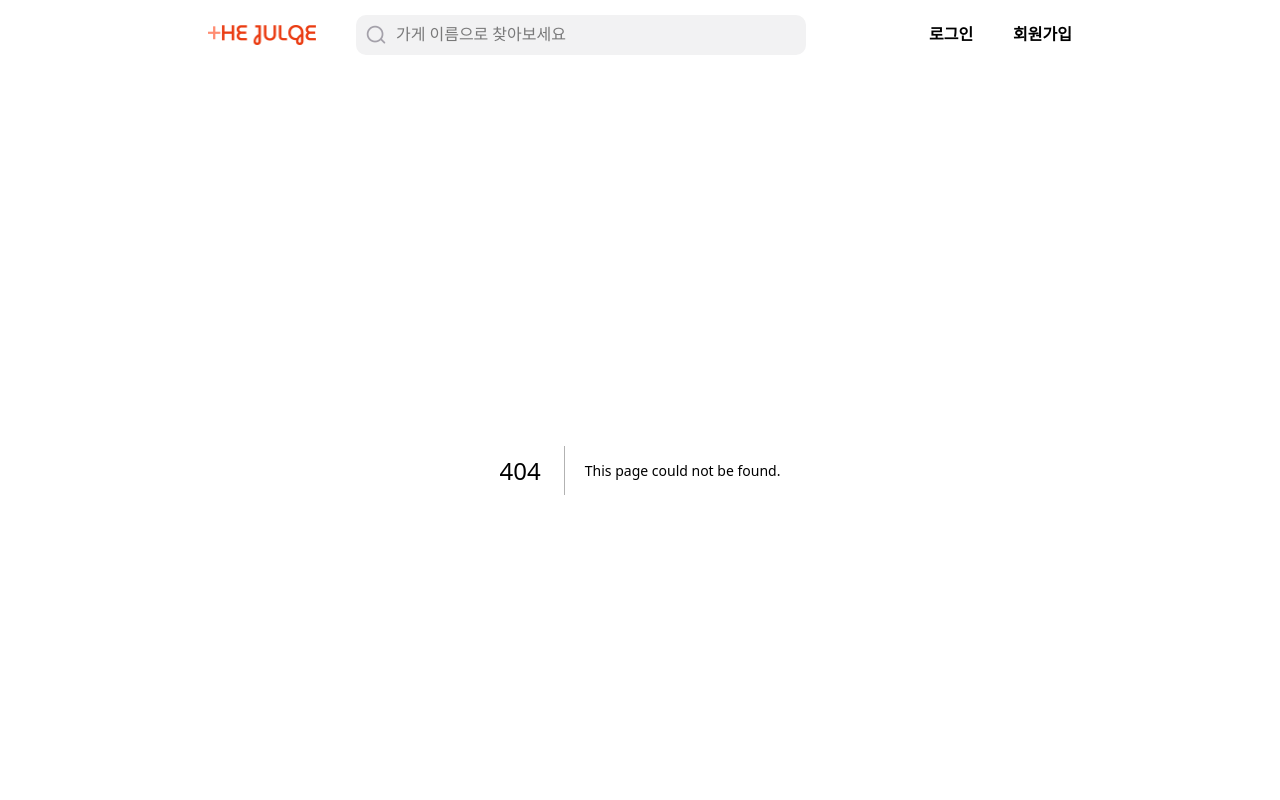
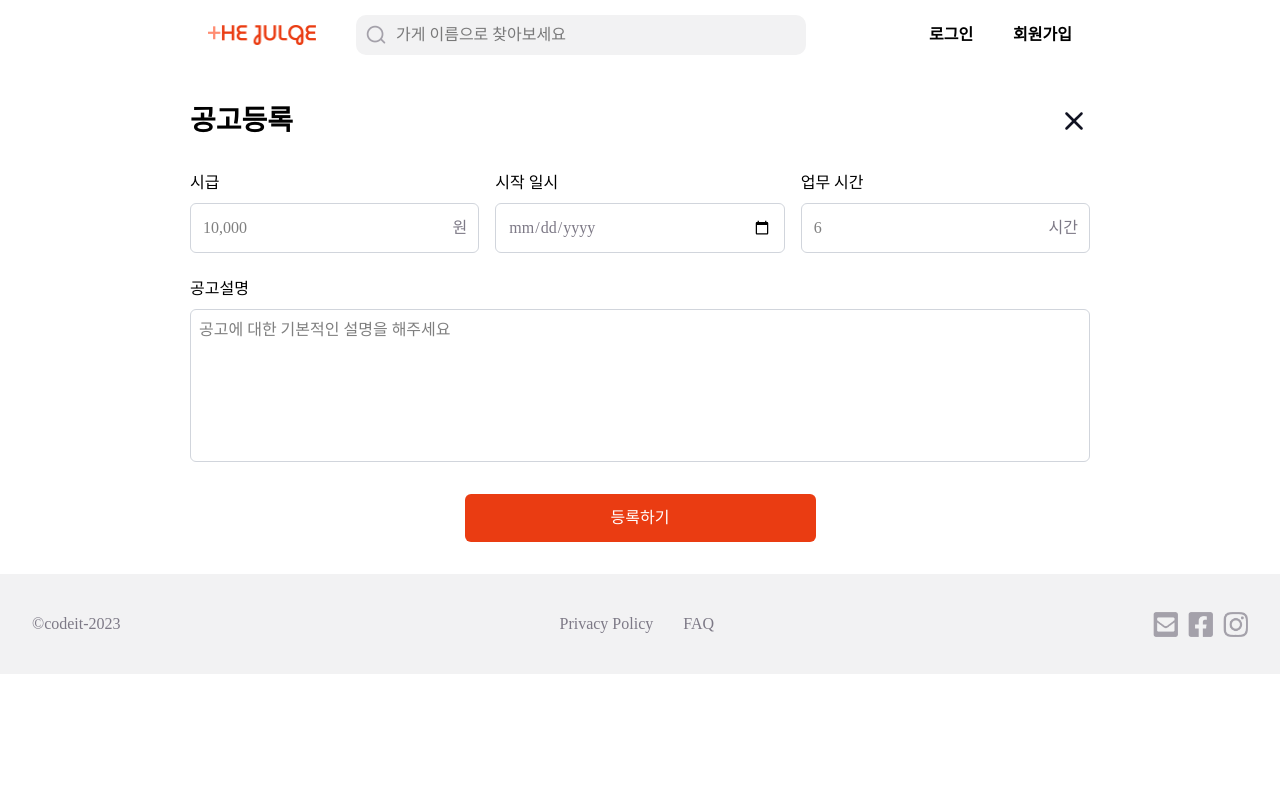
Before and after one commit to TopiaYu/thejulge15-8, a Next.js app: page /owner/register-job in a window 1280 px wide. Before the commit this address had no page. Shown: the top 800 px of the page. Built offline with nearby package versions, Linux system fonts and the light colour scheme.

Commit message:
feat: 공고등록 UI 완성

```diff
--- /dev/null
+++ b/src/app/owner/register-job/page.tsx
@@ -0,0 +1,85 @@
+'use client';
+
+import Image from 'next/image';
+
+export default function JobPostFormPage() {
+  const handleButton = () => {
+    return console.log('click');
+  };
+
+  return (
+    <div className="w-full max-w-[964px] p-8 max-[375px]:p-4 flex flex-col justify-center mx-auto">
+      <header className="flex justify-between mb-8">
+        <h1 className="text-lg sm:text-2xl font-bold">공고등록</h1>
+        <button className="cursor-pointer">
+          <Image src="/closeIcon.png" width={24} height={24} className="sm:w-8 sm:h-8" alt="exit" />
+        </button>
+      </header>
+
+      <form>
+        <div className="grid grid-cols-1 sm:grid-cols-2 md:grid-cols-3 gap-4">
+          <div className="flex flex-col">
+            <label className="mb-2">시급</label>
+            <div className="relative w-full">
+              <input
+                id="wage"
+                type="number"
+                placeholder="10,000"
+                className="p-3 border border-solid border-gray-300 rounded-md w-full
+                            appearance-none [&::-webkit-outer-spin-button]:appearance-none [&::-webkit-inner-spin-button]:appearance-none"
+              />
+              <span className="absolute inset-y-0 right-0 pr-3 flex items-center text-gray-50 pointer-events-none">
+                원
+              </span>
+            </div>
+          </div>
+          <div className="flex flex-col">
+            <label className="mb-2">시작 일시</label>
+            <input
+              id="start-date"
+              type="date"
+              placeholder="2020-02-04"
+              className="p-3 border border-solid border-gray-300 text-gray-50 rounded-md w-full"
+            ></input>
+          </div>
+          <div className="flex flex-col">
+            <label className="mb-2">업무 시간</label>
+            <div className="relative">
+              <input
+                id="working-time"
+                type="number"
+                placeholder="6"
+                className="p-3 border border-solid border-gray-300 rounded-md w-full
+                            appearance-none [&::-webkit-outer-spin-button]:appearance-none [&::-webkit-inner-spin-button]:appearance-none"
+              ></input>
+              <span className="absolute inset-y-0 right-0 pr-3 flex items-center text-gray-50 pointer-events-none">
+                시간
+              </span>
+            </div>
+          </div>
+        </div>
+
+        <div className="flex flex-col mt-6 ">
+          <label className="mb-2">공고설명</label>
+          <textarea
+            id="job-info"
+            placeholder="공고에 대한 기본적인 설명을 해주세요"
+            className="p-2 border border-solid border-gray-300 rounded-md h-[153px] resize-none"
+          ></textarea>
+        </div>
+
+        <div className="flex justify-center mt-8">
+          <button
+            type="submit"
+            onClick={handleButton}
+            className="cursor-pointer hover:bg-orange-700 transition-colors duration-300 ease-in-out custom-button
+                    w-[351px] h-[48px] max-w-full
+                    bg-orange text-white rounded-md"
+          >
+            등록하기
+          </button>
+        </div>
+      </form>
+    </div>
+  );
+}
```
Also changed, not shown: public/closeIcon.png (added).
